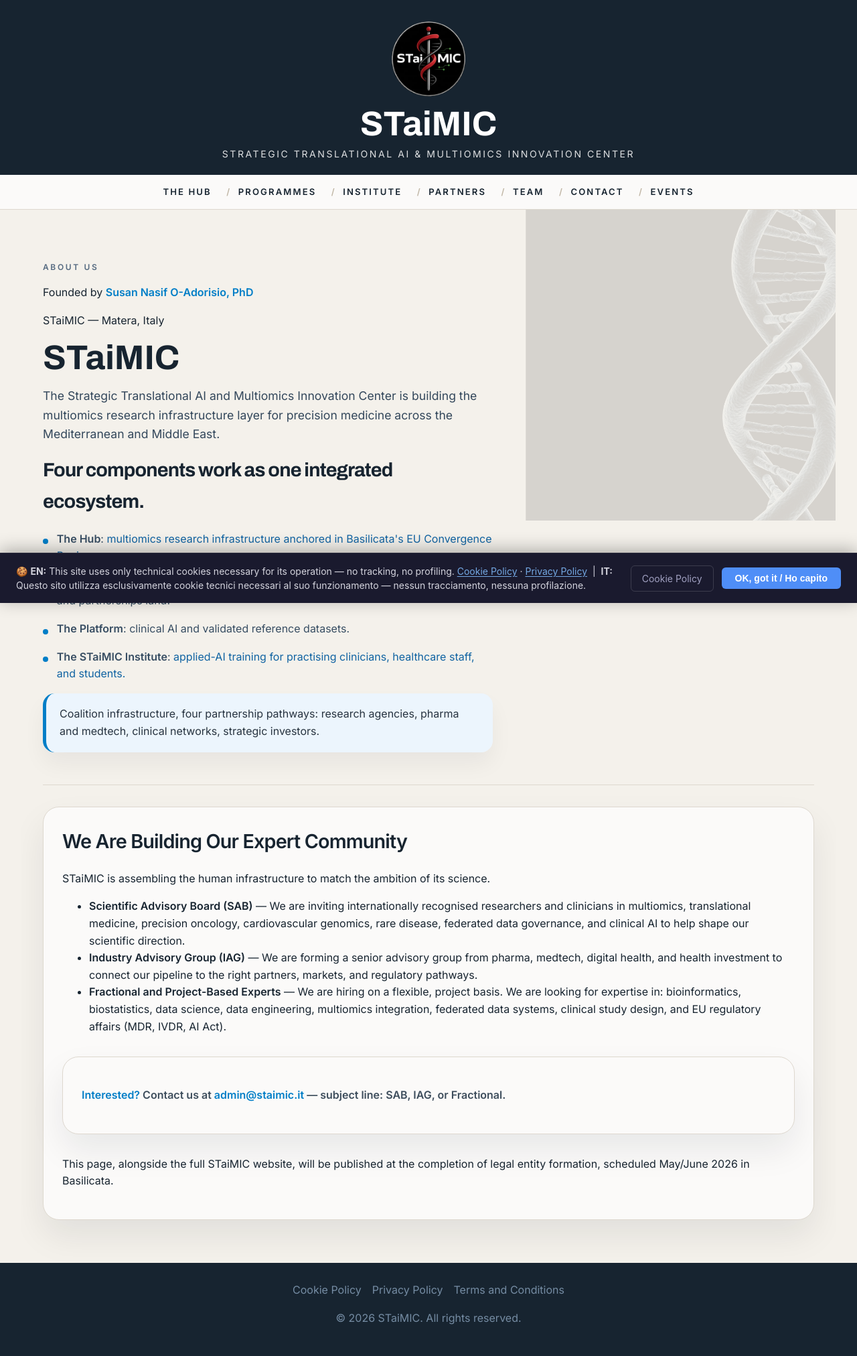
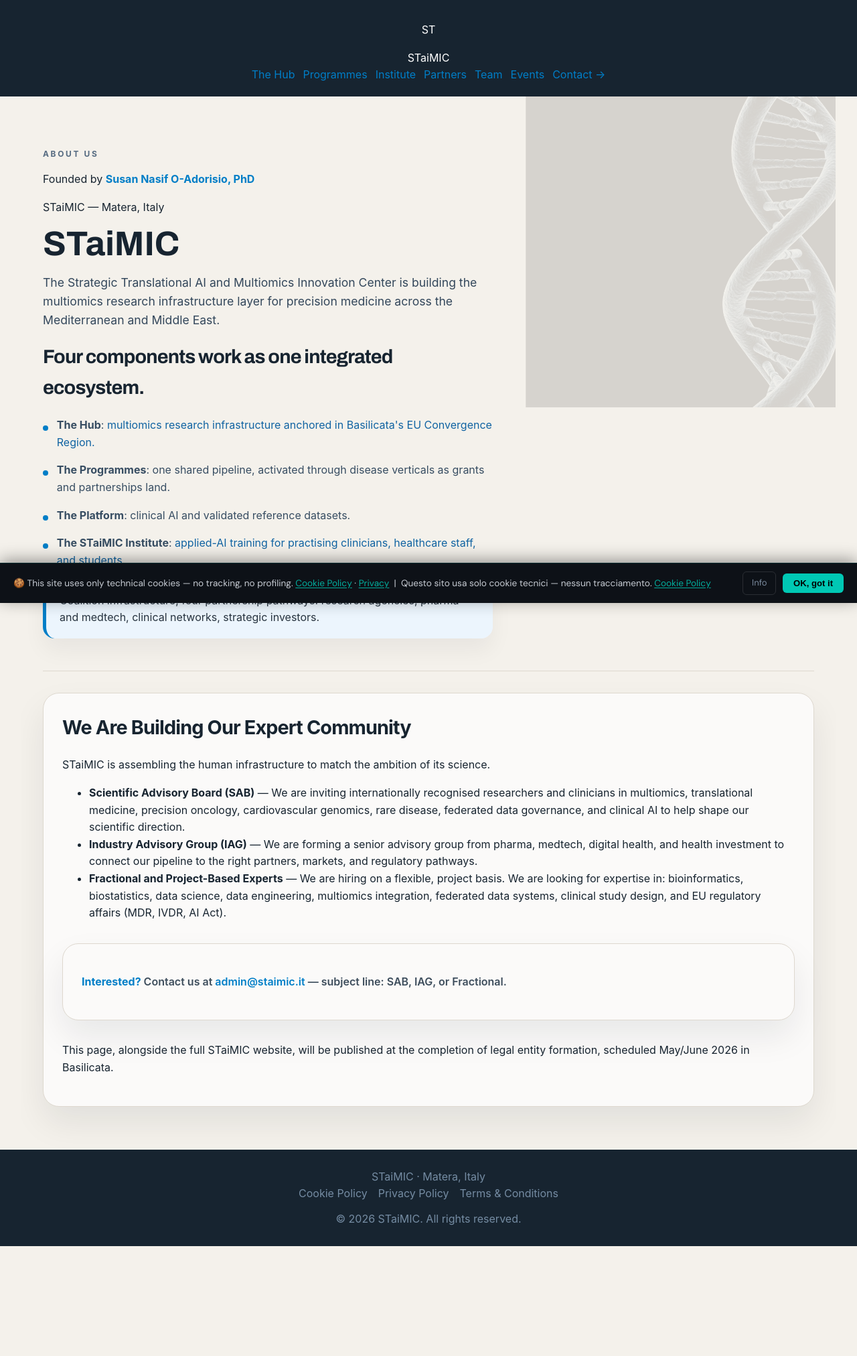
Before and after one commit to STaiMIC/staimic_web, a Jekyll site: the page built from index.md, in a window 1280 px wide. Shown: the whole page at 67% size. Built offline with Jekyll 4.4.1, drawn with Linux system fonts in a browser that asks for light colours; after the commit the page ends 1860 px from its top, so only the background shows below that.

Commit message:
Update default.html

```diff
--- a/_layouts/default.html
+++ b/_layouts/default.html
@@ -1,21 +1,75 @@
 <!DOCTYPE html>
 <html lang="en">
 <head>
-    <meta charset="UTF-8" />
-    <meta name="viewport" content="width=device-width, initial-scale=1" />
-    <title>{{ page.title | default: site.title }} | {{ site.title }}</title>
-    <meta name="description" content="{{ page.description | default: site.description }}" />
-    <link rel="preconnect" href="https://fonts.googleapis.com" />
-    <link rel="preconnect" href="https://fonts.gstatic.com" crossorigin />
-    <link href="https://fonts.googleapis.com/css2?family=Archivo:wght@400;700;900&family=Inter:wght@400;500;600&display=swap" rel="stylesheet" />
-    <link rel="stylesheet" href="{{ site.baseurl }}/assets/style.css" />
+  <meta charset="UTF-8">
+  <meta name="viewport" content="width=device-width, initial-scale=1.0">
+  <meta name="description" content="{{ page.meta-description | default: site.description }}">
+  <title>{{ page.title | default: site.title }}</title>
+  <link rel="preconnect" href="https://fonts.googleapis.com">
+  <link rel="preconnect" href="https://fonts.gstatic.com" crossorigin>
+  <link href="https://fonts.googleapis.com/css2?family=Archivo:wght@400;600;700;900&family=DM+Sans:ital,wght@0,300;0,400;0,500;1,300&family=DM+Mono:wght@400;500&display=swap" rel="stylesheet">
+  <link rel="stylesheet" href="{{ '/assets/style.css' | relative_url }}">
 </head>
+<body>
 
-<!--
-  STaiMIC Cookie Banner
-  =====================
--->
+  <!-- HEADER -->
+  <header class="site-header">
+    <a href="{{ '/' | relative_url }}" class="brand">
+      {% if site.logo %}
+        <img src="{{ site.logo | relative_url }}" alt="STaiMIC Logo" class="logo">
+      {% else %}
+        <div class="brand-logo">ST</div>
+      {% endif %}
+      <span class="brand-name">STaiMIC</span>
+    </a>
 
+    <!-- Mobile toggle -->
+    <button class="mobile-nav-toggle" aria-expanded="false" aria-controls="mobile-nav-panel" aria-label="Toggle navigation">
+      <span></span><span></span><span></span>
+    </button>
+
+    <!-- Desktop nav -->
+    <nav class="nav-links" aria-label="Main navigation">
+      <a href="{{ '/the-hub/' | relative_url }}" {% if page.url contains '/the-hub/' %}class="active"{% endif %}>The Hub</a>
+      <a href="{{ '/programmes/' | relative_url }}" {% if page.url contains '/programmes/' %}class="active"{% endif %}>Programmes</a>
+      <a href="{{ '/institute/' | relative_url }}" {% if page.url contains '/institute/' %}class="active"{% endif %}>Institute</a>
+      <a href="{{ '/partners/' | relative_url }}" {% if page.url contains '/partners/' %}class="active"{% endif %}>Partners</a>
+      <a href="{{ '/team/' | relative_url }}" {% if page.url contains '/team/' %}class="active"{% endif %}>Team</a>
+      <a href="{{ '/events/' | relative_url }}" {% if page.url contains '/events/' %}class="active"{% endif %}>Events</a>
+      <a href="{{ '/contact/' | relative_url }}" class="nav-cta">Contact →</a>
+    </nav>
+  </header>
+
+  <!-- Mobile nav panel -->
+  <div class="mobile-nav-panel" id="mobile-nav-panel" role="navigation" aria-label="Mobile navigation">
+    <a href="{{ '/the-hub/' | relative_url }}">The Hub</a>
+    <a href="{{ '/programmes/' | relative_url }}">Programmes</a>
+    <a href="{{ '/institute/' | relative_url }}">Institute</a>
+    <a href="{{ '/partners/' | relative_url }}">Partners</a>
+    <a href="{{ '/team/' | relative_url }}">Team</a>
+    <a href="{{ '/events/' | relative_url }}">Events</a>
+    <a href="{{ '/contact/' | relative_url }}">Contact</a>
+  </div>
+
+  <!-- MAIN CONTENT -->
+  <main class="site-main">
+    {{ content }}
+  </main>
+
+  <!-- FOOTER -->
+  <footer class="site-footer">
+    <div class="footer-brand">
+      <span>STai</span>MIC · Matera, Italy
+    </div>
+    <div class="footer-links">
+      <a href="{{ '/cookies/' | relative_url }}">Cookie Policy</a>
+      <a href="{{ '/privacy/' | relative_url }}">Privacy Policy</a>
+      <a href="{{ '/terms/' | relative_url }}">Terms &amp; Conditions</a>
+    </div>
+    <div class="footer-copy">&copy; {{ "now" | date: "%Y" }} STaiMIC. All rights reserved.</div>
+  </footer>
+
+  <!-- COOKIE BANNER -->
   <style>
     #cookie-banner {
       position: fixed;
@@ -23,272 +77,105 @@
       left: 0;
       right: 0;
       z-index: 9999;
-    background: #1a1a2e;
-    color: #e8e8f0;
-    font-family: -apple-system, BlinkMacSystemFont, 'Segoe UI', sans-serif;
-    font-size: 0.875rem;
-    line-height: 1.5;
-    padding: 1rem 1.5rem;
+      background: #0d1117;
+      color: #e8edf5;
+      font-family: 'DM Sans', sans-serif;
+      font-size: 0.85rem;
+      line-height: 1.4;
+      padding: 0.75rem 1.25rem;
       display: flex;
       align-items: center;
       justify-content: space-between;
-    gap: 1.5rem;
-    flex-wrap: wrap;
-    box-shadow: 0 -4px 24px rgba(0, 0, 0, 0.3);
-    border-top: 1px solid rgba(255,255,255,0.08);
+      gap: 1rem;
+      box-shadow: 0 -4px 24px rgba(0,0,0,0.4);
+      border-top: 1px solid rgba(0,200,180,0.15);
       transform: translateY(100%);
       transition: transform 0.4s cubic-bezier(0.16, 1, 0.3, 1);
     }
-
-  #cookie-banner.visible {
-    transform: translateY(0);
+    #cookie-banner.visible { transform: translateY(0); }
+    #cookie-banner .cookie-text { flex: 1; min-width: 0; }
+    #cookie-banner .cookie-text p { margin: 0; opacity: 0.85; }
+    #cookie-banner .cookie-it { display: inline; }
+    #cookie-banner .cookie-text a { color: #00c8b4; text-decoration: underline; text-underline-offset: 2px; }
+    #cookie-banner .cookie-actions { display: flex; gap: 0.6rem; align-items: center; flex-shrink: 0; }
+    #cookie-banner .btn-accept {
+      background: #00c8b4; color: #000; border: none; border-radius: 6px;
+      padding: 0.45rem 1rem; font-size: 0.82rem; font-weight: 700;
+      cursor: pointer; white-space: nowrap; transition: opacity 0.2s;
     }
-
-  #cookie-banner .cookie-text {
-    flex: 1;
-    min-width: 200px;
+    #cookie-banner .btn-accept:hover { opacity: 0.85; }
+    #cookie-banner .btn-info {
+      background: transparent; color: #7a8a9e;
+      border: 1px solid rgba(255,255,255,0.12); border-radius: 6px;
+      padding: 0.45rem 0.8rem; font-size: 0.82rem; cursor: pointer;
+      white-space: nowrap; text-decoration: none; display: inline-flex; align-items: center;
+      transition: border-color 0.2s, color 0.2s;
     }
-
-  #cookie-banner .cookie-text p {
-    margin: 0;
-    opacity: 0.9;
-  }
-
-  #cookie-banner .cookie-text a {
-    color: #7eb8f7;
-    text-decoration: underline;
-    text-underline-offset: 2px;
-  }
-
-  #cookie-banner .cookie-text a:hover {
-    color: #afd4ff;
-  }
-
-  #cookie-banner .cookie-actions {
-    display: flex;
-    gap: 0.75rem;
-    align-items: center;
-    flex-shrink: 0;
-  }
-
-  #cookie-banner .btn-accept {
-    background: #4f8ef7;
-    color: #fff;
-    border: none;
-    border-radius: 6px;
-    padding: 0.5rem 1.25rem;
-    font-size: 0.875rem;
-    font-weight: 600;
-    cursor: pointer;
-    transition: background 0.2s, transform 0.1s;
-    white-space: nowrap;
-  }
-
-  #cookie-banner .btn-accept:hover {
-    background: #3a7ae0;
-    transform: translateY(-1px);
-  }
-
-  #cookie-banner .btn-accept:active {
-    transform: translateY(0);
-  }
-
-  #cookie-banner .btn-info {
-    background: transparent;
-    color: #a0a0c0;
-    border: 1px solid rgba(255,255,255,0.15);
-    border-radius: 6px;
-    padding: 0.5rem 1rem;
-    font-size: 0.875rem;
-    cursor: pointer;
-    transition: border-color 0.2s, color 0.2s;
-    white-space: nowrap;
-    text-decoration: none;
-    display: inline-flex;
-    align-items: center;
-  }
-
-  #cookie-banner .btn-info:hover {
-    border-color: rgba(255,255,255,0.35);
-    color: #e0e0f0;
-  }
-
+    #cookie-banner .btn-info:hover { border-color: rgba(255,255,255,0.3); color: #e8edf5; }
     @media (max-width: 600px) {
-    #cookie-banner {
-      flex-direction: column;
-      align-items: flex-start;
-      gap: 1rem;
-    }
-    #cookie-banner .cookie-actions {
-      width: 100%;
-    }
-    #cookie-banner .btn-accept {
-      flex: 1;
-      text-align: center;
-    }
+      #cookie-banner { flex-direction: column; align-items: flex-start; padding: 0.65rem 1rem; gap: 0.5rem; }
+      #cookie-banner .cookie-it { display: none; }
+      #cookie-banner .cookie-text p { font-size: 0.8rem; }
+      #cookie-banner .cookie-actions { width: 100%; }
+      #cookie-banner .btn-accept { flex: 1; text-align: center; }
     }
   </style>
 
   <div id="cookie-banner" role="dialog" aria-label="Cookie notice" aria-live="polite">
     <div class="cookie-text">
       <p>
-      🍪
-      <strong>EN:</strong> This site uses only technical cookies necessary for its operation — no tracking, no profiling.
-      <a href="/cookies/">Cookie Policy</a> · <a href="/privacy/">Privacy Policy</a>
-      &nbsp;|&nbsp;
-      <strong>IT:</strong> Questo sito utilizza esclusivamente cookie tecnici necessari al suo funzionamento — nessun tracciamento, nessuna profilazione.
+        🍪 This site uses only technical cookies — no tracking, no profiling.
+        <a href="{{ '/cookies/' | relative_url }}">Cookie Policy</a> · <a href="{{ '/privacy/' | relative_url }}">Privacy</a>
+        <span class="cookie-it">&nbsp;|&nbsp; Questo sito usa solo cookie tecnici — nessun tracciamento. <a href="{{ '/cookies/' | relative_url }}">Cookie Policy</a></span>
       </p>
     </div>
     <div class="cookie-actions">
-    <a href="/cookies/" class="btn-info">Cookie Policy</a>
-    <button class="btn-accept" id="cookie-accept-btn">OK, got it / Ho capito</button>
+      <a href="{{ '/cookies/' | relative_url }}" class="btn-info">Info</a>
+      <button class="btn-accept" id="cookie-accept-btn">OK, got it</button>
     </div>
   </div>
 
   <script>
+    // Mobile nav toggle
+    var toggle = document.querySelector('.mobile-nav-toggle');
+    var panel = document.getElementById('mobile-nav-panel');
+    if (toggle && panel) {
+      toggle.addEventListener('click', function () {
+        var expanded = toggle.getAttribute('aria-expanded') === 'true';
+        toggle.setAttribute('aria-expanded', !expanded);
+        panel.classList.toggle('open');
+      });
+    }
+
+    // Cookie banner
     (function () {
       var COOKIE_KEY = 'cookie_notice_accepted';
       var EXPIRY_DAYS = 365;
-
       function setCookie(name, value, days) {
         var expires = new Date();
         expires.setTime(expires.getTime() + days * 24 * 60 * 60 * 1000);
         document.cookie = name + '=' + value + ';expires=' + expires.toUTCString() + ';path=/;SameSite=Lax';
       }
-
       function getCookie(name) {
         var match = document.cookie.match(new RegExp('(^| )' + name + '=([^;]+)'));
         return match ? match[2] : null;
       }
-
       var banner = document.getElementById('cookie-banner');
       var acceptBtn = document.getElementById('cookie-accept-btn');
-
       if (!getCookie(COOKIE_KEY)) {
-      // Show banner with slight delay for smoother page load
-      setTimeout(function () {
-        banner.classList.add('visible');
-      }, 600);
+        setTimeout(function () { banner.classList.add('visible'); }, 600);
       }
-
+      if (acceptBtn) {
         acceptBtn.addEventListener('click', function () {
           setCookie(COOKIE_KEY, '1', EXPIRY_DAYS);
           banner.style.transition = 'transform 0.3s ease-in, opacity 0.3s ease-in';
           banner.style.opacity = '0';
           banner.style.transform = 'translateY(100%)';
-      setTimeout(function () {
-        banner.style.display = 'none';
-      }, 300);
+          setTimeout(function () { banner.style.display = 'none'; }, 300);
         });
+      }
     })();
   </script>
 
-
-<!--
-  STaiMIC Cookie Banner
-  =====================
--->
-
-  <body>
-    <div class="page-shell">
-      <header class="site-header">
-        <a class="brand" href="{{ site.baseurl }}/">
-          <img src="{{ site.baseurl }}/assets/logo.webp" alt="STaiMIC Logo" class="logo" />
-          <div>
-            <h1>STaiMIC</h1>
-            <p>Strategic Translational AI &amp; Multiomics Innovation Center</p>
-          </div>
-        </a>
-      </header>
-
-      <nav class="site-nav">
-        <button class="mobile-nav-toggle" aria-expanded="false" aria-label="Toggle navigation">
-          <span></span>
-          <span></span>
-          <span></span>
-        </button>
-
-        <div class="nav-links">
-          <a href="{{ site.baseurl }}/the-hub/" class="{% if page.url == '/the-hub/' %}active{% endif %}">The Hub</a>
-          <a href="{{ site.baseurl }}/programmes/" class="{% if page.url == '/programmes/' %}active{% endif %}">Programmes</a>
-          <a href="{{ site.baseurl }}/institute/" class="{% if page.url == '/institute/' %}active{% endif %}">Institute</a>
-          <a href="{{ site.baseurl }}/partners/" class="{% if page.url == '/partners/' %}active{% endif %}">Partners</a>
-          <a href="{{ site.baseurl }}/team/" class="{% if page.url == '/team/' %}active{% endif %}">Team</a>
-          <a href="{{ site.baseurl }}/contact/" class="{% if page.url == '/contact/' %}active{% endif %}">Contact</a>
-          <a href="{{ site.baseurl }}/events/" class="{% if page.url == '/events/' %}active{% endif %}">Events</a>
-        </div>
-
-        <div class="mobile-nav-panel" aria-hidden="true">
-          <a href="{{ site.baseurl }}/the-hub/">The Hub</a>
-          <a href="{{ site.baseurl }}/programmes/">Programmes</a>
-          <a href="{{ site.baseurl }}/institute/">Institute</a>
-          <a href="{{ site.baseurl }}/partners/">Partners</a>
-          <a href="{{ site.baseurl }}/team/">Team</a>
-          <a href="{{ site.baseurl }}/contact/">Contact</a>
-          <a href="{{ site.baseurl }}/events/">Events</a>
-        </div>
-      </nav>
-
-      <main class="site-main">
-        {{ content }}
-      </main>
-
-      <footer class="site-footer">
-  <div class="footer-links">
-    <a href="{{ site.baseurl }}/cookies/">Cookie Policy</a>
-    <a href="{{ site.baseurl }}/privacy/">Privacy Policy</a>
-    <a href="{{ site.baseurl }}/terms/">Terms and Conditions</a>
-  </div>
-  <p>&copy; {{ "now" | date: "%Y" }} STaiMIC. All rights reserved.</p>
-</footer>
-
-    </div>
-    <script>
-      const mobileNavToggle = document.querySelector('.mobile-nav-toggle');
-      const mobileNavPanel = document.querySelector('.mobile-nav-panel');
-      if (mobileNavToggle && mobileNavPanel) {
-        mobileNavToggle.addEventListener('click', () => {
-          const expanded = mobileNavToggle.getAttribute('aria-expanded') === 'true';
-          mobileNavToggle.setAttribute('aria-expanded', String(!expanded));
-          mobileNavPanel.classList.toggle('open');
-          mobileNavPanel.setAttribute('aria-hidden', String(expanded));
-        });
-        mobileNavPanel.querySelectorAll('a').forEach(link => {
-          link.addEventListener('click', () => {
-            mobileNavToggle.setAttribute('aria-expanded', 'false');
-            mobileNavPanel.classList.remove('open');
-            mobileNavPanel.setAttribute('aria-hidden', 'true');
-          });
-        });
-      }
-
-      const heroRoot = document.documentElement;
-      const updateDna = () => {
-        const offset = Math.min(window.scrollY * 0.18, 120);
-        heroRoot.style.setProperty('--dna-offset', `${offset}px`);
-      };
-      window.addEventListener('scroll', updateDna, { passive: true });
-      updateDna();
-
-      const initTeamBioToggles = () => {
-        document.querySelectorAll('.team-bio').forEach(paragraph => {
-          const needsToggle = paragraph.scrollHeight > paragraph.clientHeight + 4;
-          if (!needsToggle) return;
-
-          const button = document.createElement('button');
-          button.type = 'button';
-          button.className = 'read-more-toggle';
-          button.textContent = 'Read more...';
-          button.addEventListener('click', () => {
-            const expanded = paragraph.classList.toggle('expanded');
-            button.textContent = expanded ? 'Show less' : 'Read more...';
-          });
-
-          paragraph.insertAdjacentElement('afterend', button);
-        });
-      };
-
-      initTeamBioToggles();
-    </script>
 </body>
 </html>
```
Lines whose indentation alone changed are shown as unchanged.
